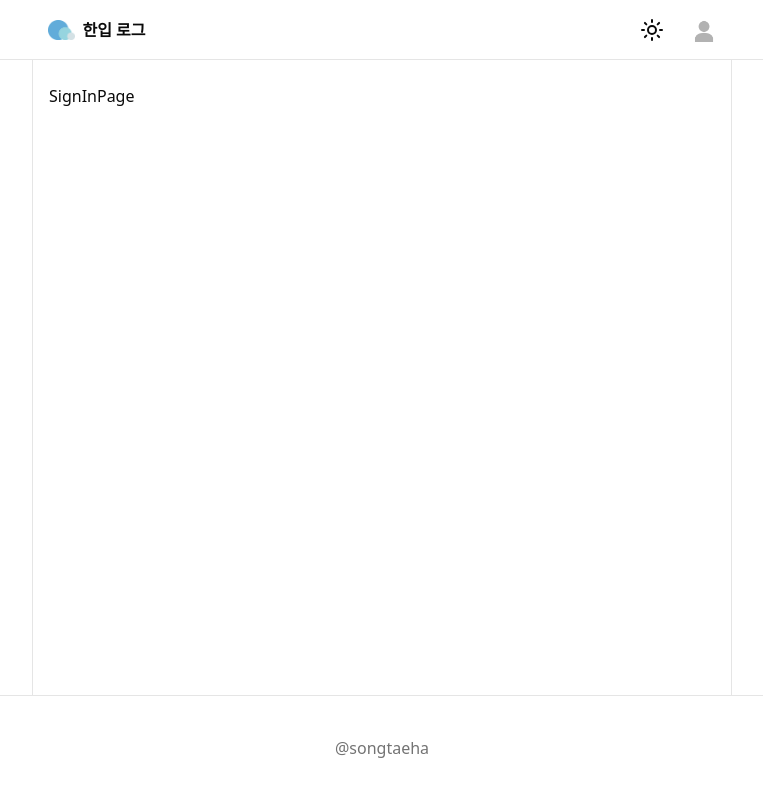
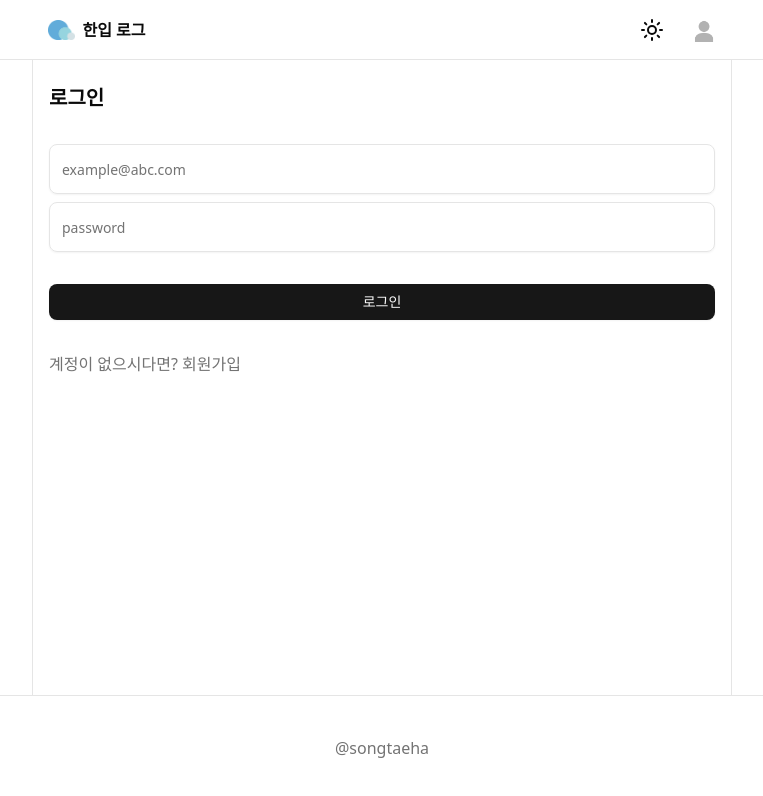
Before and after one commit to doxmt/onebite-log, a React (Vite) app: page /sign-in in a window 1280 px wide. Shown: the top 796 px of the page, without its empty margins (258-1021 px from the left). Built offline with nearby package versions, Linux system fonts and the light colour scheme; no server answers.

Commit message:
feat: 로그인 구현

```diff
--- a/src/api/auth.ts
+++ b/src/api/auth.ts
@@ -14,3 +14,18 @@ export async function signUp({
   if (error) throw error;
   return data;
 }
+
+export async function signInWithPassword({
+  email,
+  password,
+}: {
+  email: string;
+  password: string;
+}) {
+  const { data, error } = await supabase.auth.signInWithPassword({
+    email,
+    password,
+  });
+  if (error) throw error;
+  return data;
+}
--- /dev/null
+++ b/src/hooks/mutations/use-sign-in-with-password.ts
@@ -0,0 +1,8 @@
+import { signInWithPassword } from "@/api/auth";
+import { useMutation } from "@tanstack/react-query";
+
+export function useSignInWithPassword() {
+  return useMutation({
+    mutationFn: signInWithPassword,
+  });
+}
--- a/src/pages/sign-in-page.tsx
+++ b/src/pages/sign-in-page.tsx
@@ -1,3 +1,49 @@
+import { Button } from "@/components/ui/button";
+import { Input } from "@/components/ui/input";
+import { useSignInWithPassword } from "@/hooks/mutations/use-sign-in-with-password";
+import { useState } from "react";
+import { Link } from "react-router";
+
 export default function SignInPage() {
-  return <div>SignInPage</div>;
+  const [email, setEmail] = useState("");
+  const [password, setPassword] = useState("");
+  const { mutate: signInWithPassword } = useSignInWithPassword();
+  const handleSignUpClick = () => {
+    if (email.trim() === "") return;
+    if (password.trim() === "") return;
+
+    signInWithPassword({ email, password });
+  };
+
+  return (
+    <div className="flex flex-col gap-8">
+      <div className="text-xl font-bold">로그인</div>
+      <div className="flex flex-col gap-2">
+        <Input
+          value={email}
+          onChange={(e) => setEmail(e.target.value)}
+          className="py-6"
+          type="email"
+          placeholder="example@abc.com"
+        />
+        <Input
+          value={password}
+          onChange={(e) => setPassword(e.target.value)}
+          className="py-6"
+          type="password"
+          placeholder="password"
+        />
+      </div>
+      <div>
+        <Button onClick={handleSignUpClick} className="w-full">
+          로그인
+        </Button>
+      </div>
+      <div>
+        <Link className="text-muted-foreground hover:underline" to={"/sign-up"}>
+          계정이 없으시다면? 회원가입
+        </Link>
+      </div>
+    </div>
+  );
 }
```
